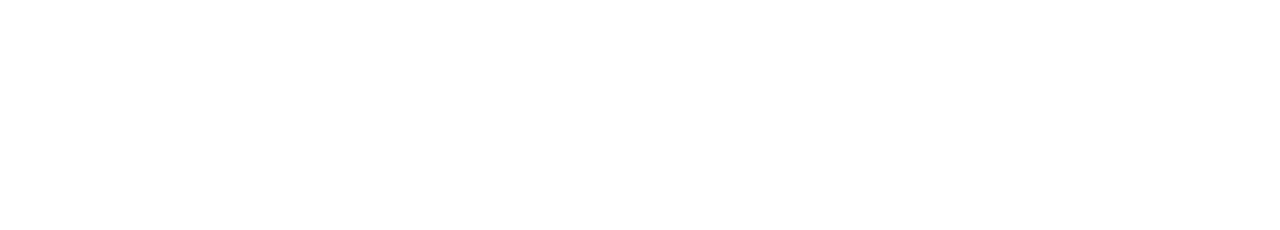
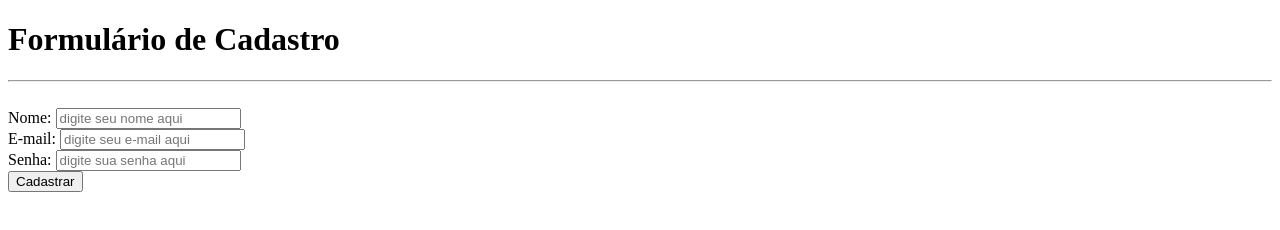
Before and after one commit to GasparMGL/Exerc-cio-html, a plain HTML site: page Index.html in a window 1280 px wide. Drawn offline with Linux system fonts and the light colour scheme.

Commit message:
exercício_html

```diff
--- a/Index.html
+++ b/Index.html
@@ -6,6 +6,20 @@
     <title>Exercicio HTML</title>
 </head>
 <body>
-
+    <h1>Formulário de Cadastro</h1>
+    <hr>
+    <Form>
+        <br>
+        <label for="name">Nome: </label>
+        <input type="text" id="name" placeholder="digite seu nome aqui">
+        <br>
+        <label for="mail">E-mail: </label>
+        <input type="email" placeholder="digite seu e-mail aqui" id="mail">
+        <br>
+        <label for="password">Senha: </label>
+        <input type="password" placeholder="digite sua senha aqui" id="password">
+        <br>
+        <button type="submit">Cadastrar</button>
+    </Form>
 </body>
 </html>
```
